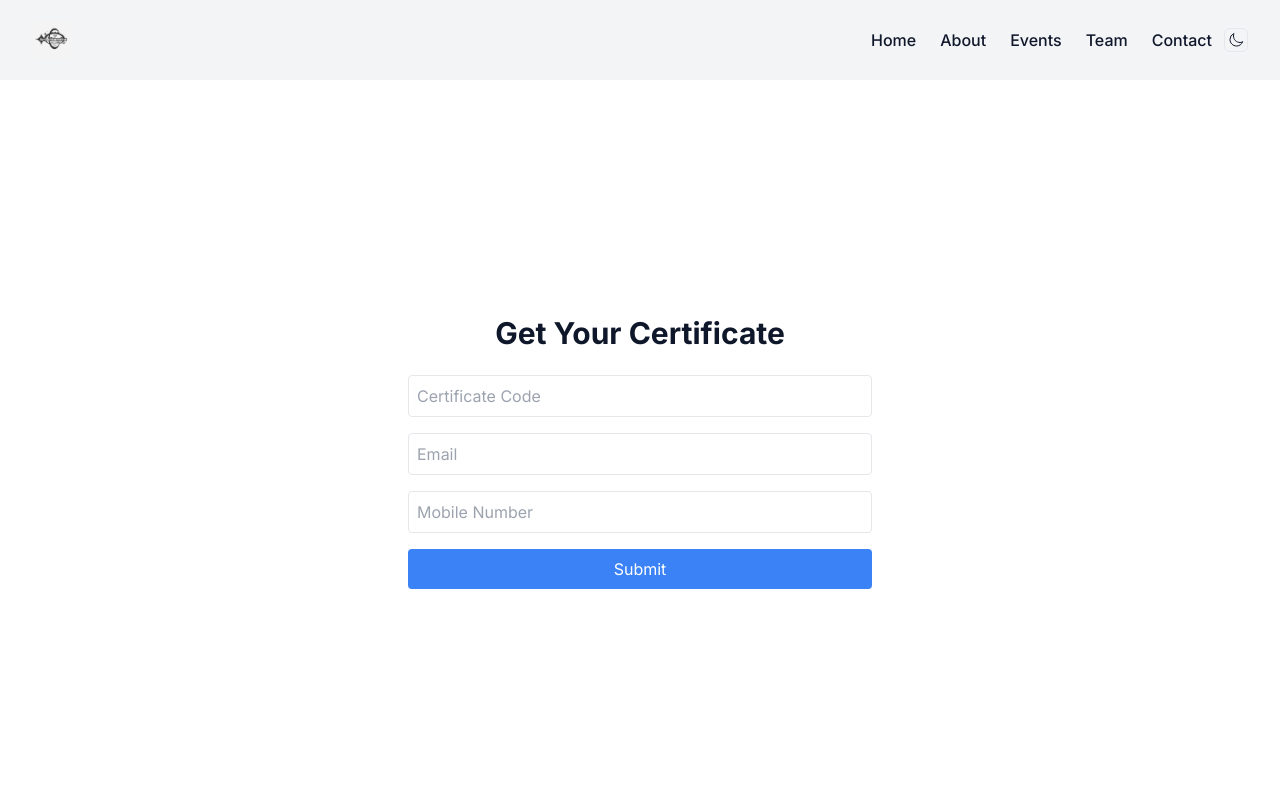
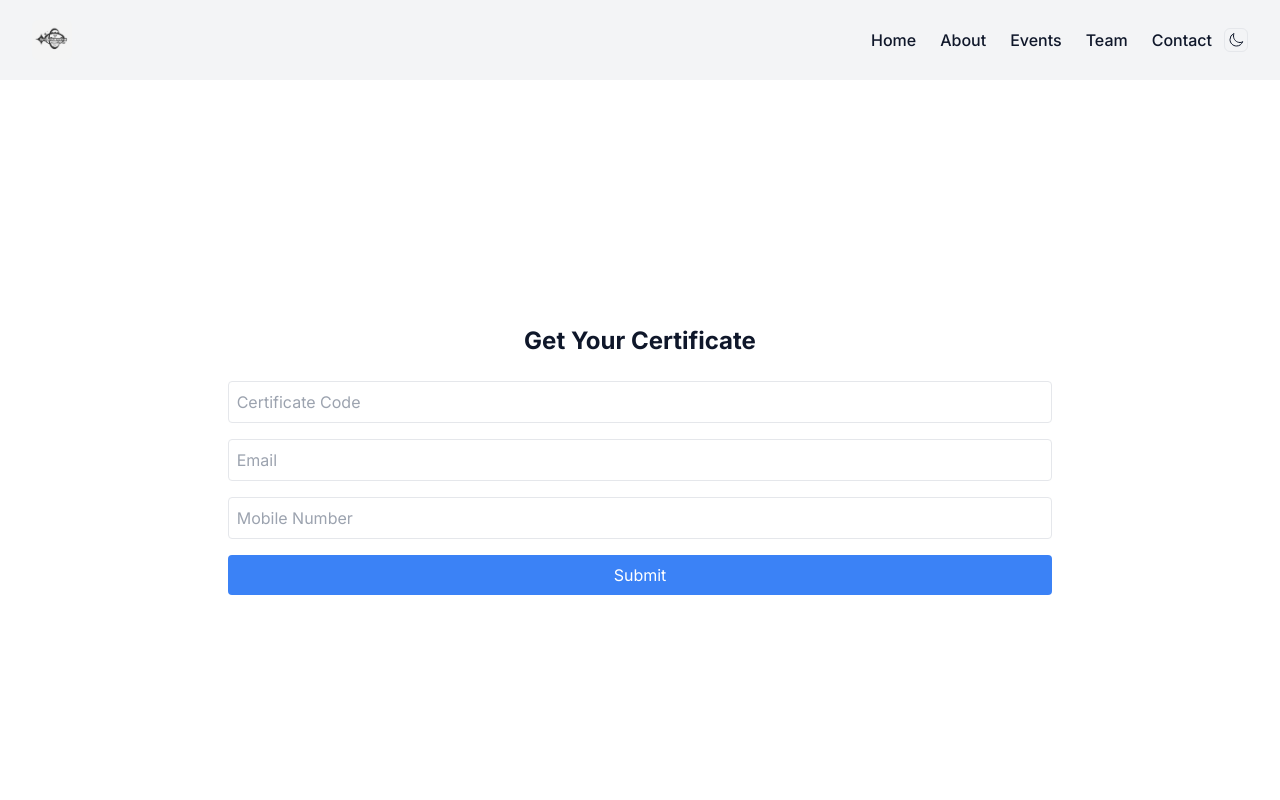
Before and after one commit to jsdhami/www.tcresearchgroup.edu.np, a Next.js app: page /events/certificate in a window 1280 px wide. Shown: the top 800 px of the page. Built offline with nearby package versions, Linux system fonts and the light colour scheme.

Commit message:
added certificate

```diff
--- a/next.config.mjs
+++ b/next.config.mjs
@@ -1,4 +1,9 @@
 /** @type {import('next').NextConfig} */
-const nextConfig = {};
+const nextConfig = {
+    // image url
+    images: {
+        domains: ['tcresearchgroup.vercel.app'],
+    },
+};
 
 export default nextConfig;
--- a/src/app/api/getCertificate/certificate.json
+++ b/src/app/api/getCertificate/certificate.json
@@ -3,7 +3,7 @@
       "code": "CERT123",
       "email": "example1@example.com",
       "mobile": "1234567890",
-      "imageURL": "https://tcresearchgroup.vercel.app/tc.jpg"
+      "imageURL": "https://tcresearchgroup.vercel.app/certificate.png"
     },
     {
       "code": "CERT456",
--- a/src/app/events/certificate/page.tsx
+++ b/src/app/events/certificate/page.tsx
@@ -4,8 +4,8 @@ import React from 'react'
 const page = () => {
   return (
     <>
-    <div className="flex flex-col items-center justify-center min-h-screen py-2 z-1">
-        <h1 className="text-3xl font-bold">Get Your Certificate</h1>
+    <div className="flex flex-col items-center justify-center min-h-screen py-3 z-1">
+        <h1 className="text-2xl font-bold pt-4">Get Your Certificate</h1>
         <Certificate/>
     </div>
     </>
--- a/src/components/certificate/certificate.tsx
+++ b/src/components/certificate/certificate.tsx
@@ -1,5 +1,6 @@
 "use client"
 import Image from 'next/image';
+import Link from 'next/link';
 import React from 'react'
 import { useState } from 'react';
 
@@ -19,8 +20,8 @@ export default function Certificate() {
   };
 
   return (
-    <div className="p-6 max-w-lg mx-auto">
-      <form onSubmit={handleSubmit} className="space-y-4">
+    <div className="flex p-6 flex-col justify-center items-center ">
+     <form onSubmit={handleSubmit} className="space-y-4">
         <input
           type="text"
           placeholder="Certificate Code"
@@ -46,12 +47,13 @@ export default function Certificate() {
           Submit
         </button>
       </form>
+
       {certificateData && (
-        <div className="mt-6">
-          <Image height={500} width={500} src={certificateData} alt="Certificate" className="w-full" />
-          <a href={certificateData} download className="block mt-4 text-blue-500 underline">
-            Download Certificate
-          </a>
+        <div className="mt-6 text-center">
+          <Image height={500} width={750} src={certificateData} alt="Certificate" className="w-full rounded-md" />
+          <Link href={certificateData} download className="block bg-blue-500 p-2 mt-4 rounded-full text-white">
+            Download
+          </Link>
         </div>
       )}
     </div>
```
